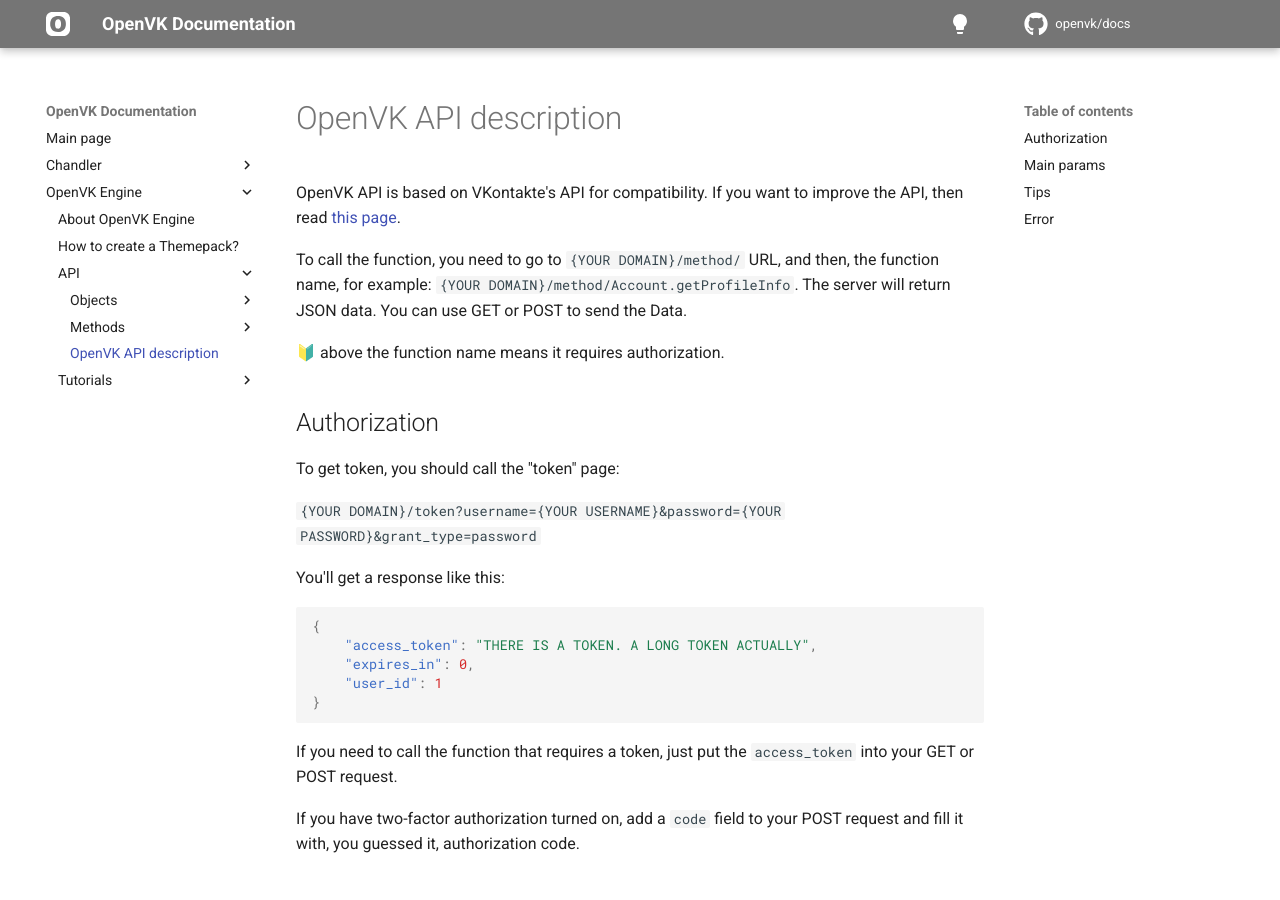
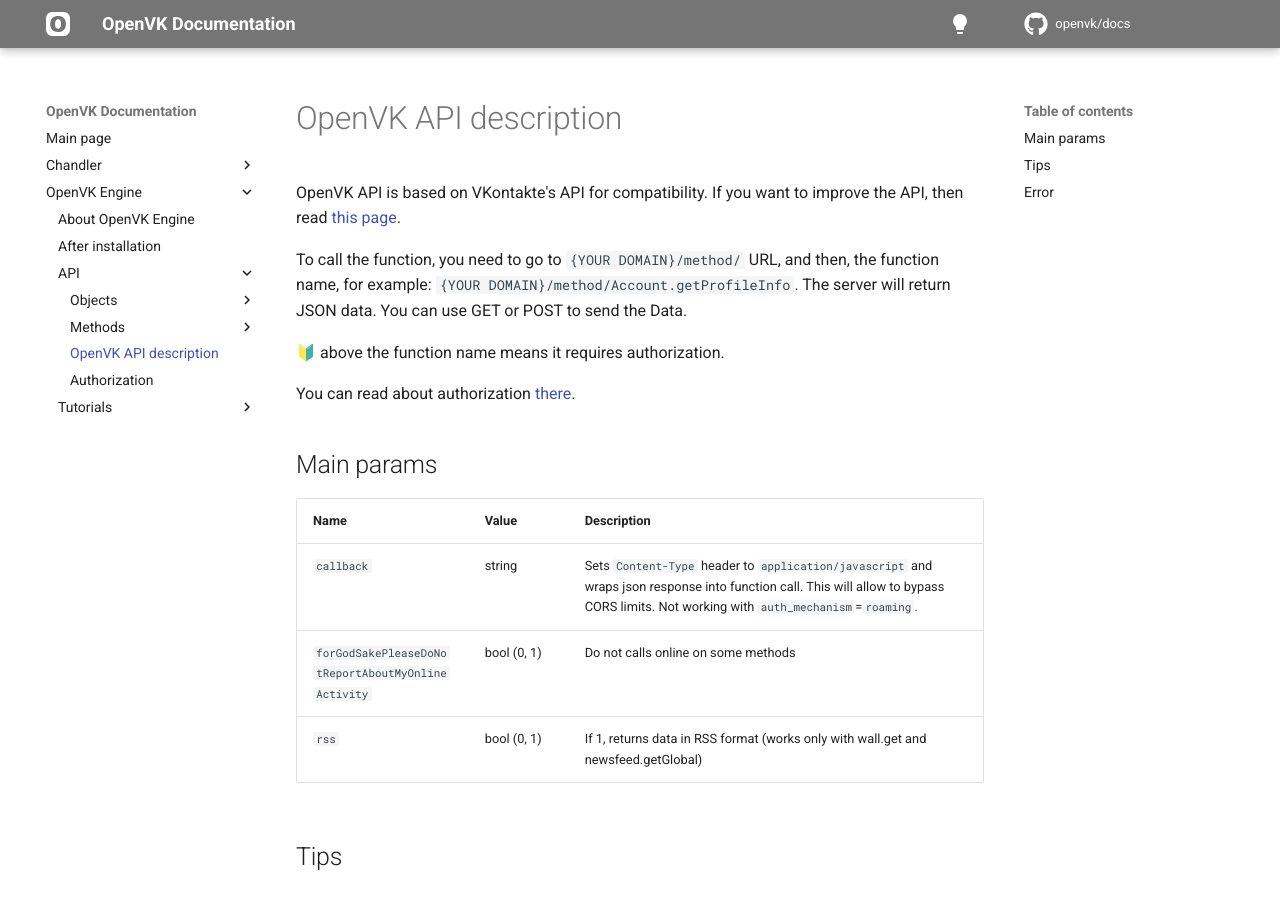
Before and after one commit to OpenVK/docs, an MkDocs documentation site: the page built from docs/openvk_engine/api/overview.md, in a window 1280 px wide and 900 px high. Built offline with MkDocs 1.6.1 and Material for MkDocs 9.7.7, drawn with Linux system fonts in a browser that asks for light colours; comment, search, counter and statistics services are not loaded.

Commit message:
add info about oauth + afterinstall

````diff
--- a/docs/openvk_engine/api/overview.md
+++ b/docs/openvk_engine/api/overview.md
@@ -6,25 +6,7 @@
 
 🔰 above the function name means it requires authorization.
 
-## Authorization
-
-To get token, you should call the "token" page:
-
-`{YOUR DOMAIN}/token?username={YOUR USERNAME}&password={YOUR PASSWORD}&grant_type=password`
-
-You'll get a response like this:
-
-```json
-{
-    "access_token": "THERE IS A TOKEN. A LONG TOKEN ACTUALLY",
-    "expires_in": 0,
-    "user_id": 1
-}
-```
-
-If you need to call the function that requires a token, just put the `access_token` into your GET or POST request.
-
-If you have two-factor authorization turned on, add a `code` field to your POST request and fill it with, you guessed it, authorization code.
+You can read about authorization [there](authorization.md).
 
 ## Main params
 
--- a/mkdocs.yml
+++ b/mkdocs.yml
@@ -33,7 +33,7 @@
     - 'chandler/installing.md'
   - 'OpenVK Engine':
     - 'openvk_engine/about.md'
-    - 'openvk_engine/themepack_creation.md'
+    - 'openvk_engine/afterinstall.md'
     - 'API':
       - 'Objects':
         - 'Audio Genres': 'openvk_engine/api/objects/audio_genres.md'
@@ -205,9 +205,11 @@
           - 'wall.repost': 'openvk_engine/api/methods/wall/repost.md'
           - 'wall.unpin': 'openvk_engine/api/methods/wall/unpin.md'
       - 'openvk_engine/api/overview.md'
+      - 'openvk_engine/api/authorization.md'
     - 'Tutorials':
       - 'openvk_engine/centos8_installation.md'
       - 'openvk_engine/ton_integration.md'
+      - 'openvk_engine/themepack_creation.md'
 
 copyright: Copyright &copy; 2021-2025 OpenVK Team and contributors
 
````
Also changed, not shown: docs/openvk_engine/afterinstall.md (added, +17 -0 lines), docs/openvk_engine/api/authorization.md (added, +43 -0 lines).
